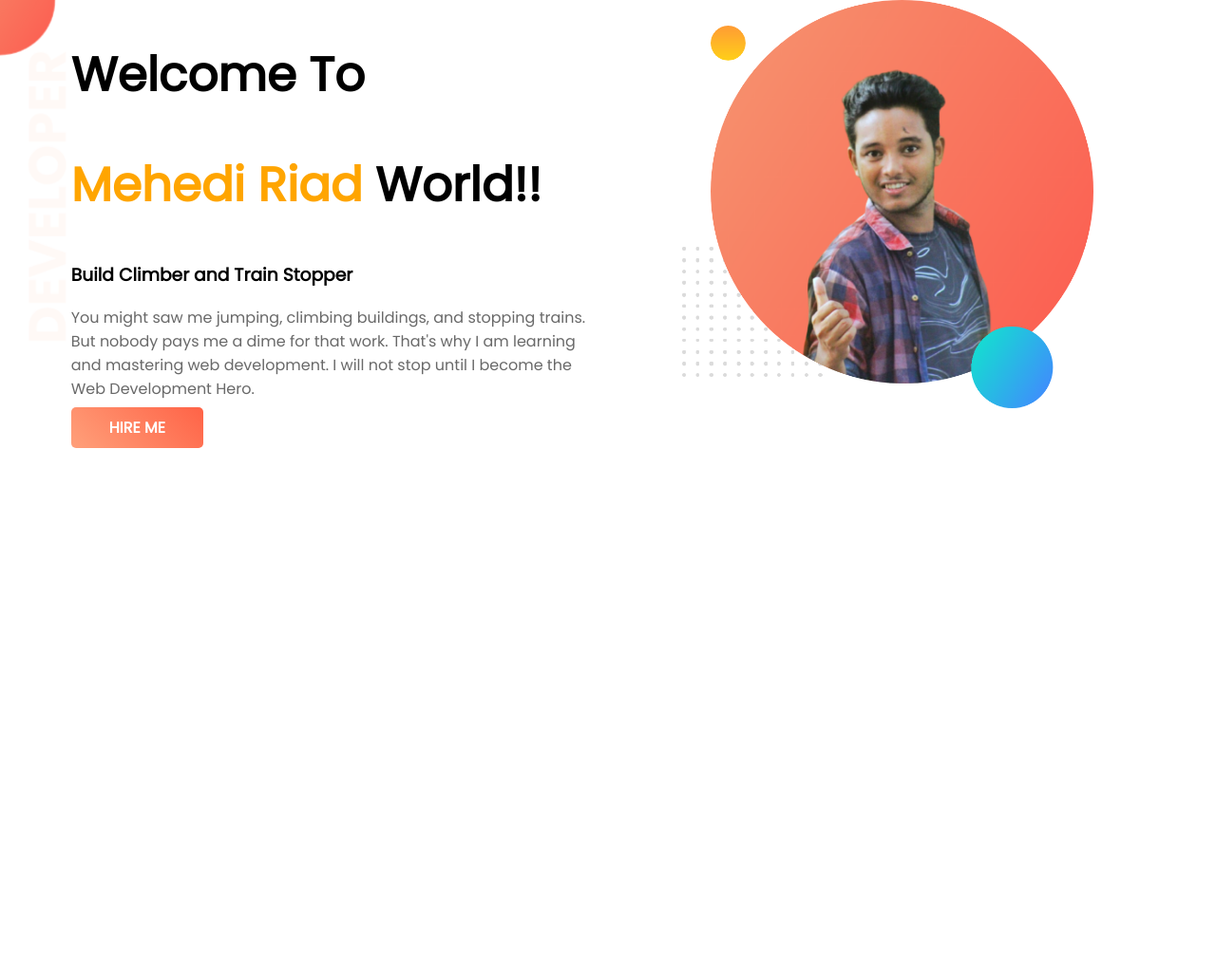
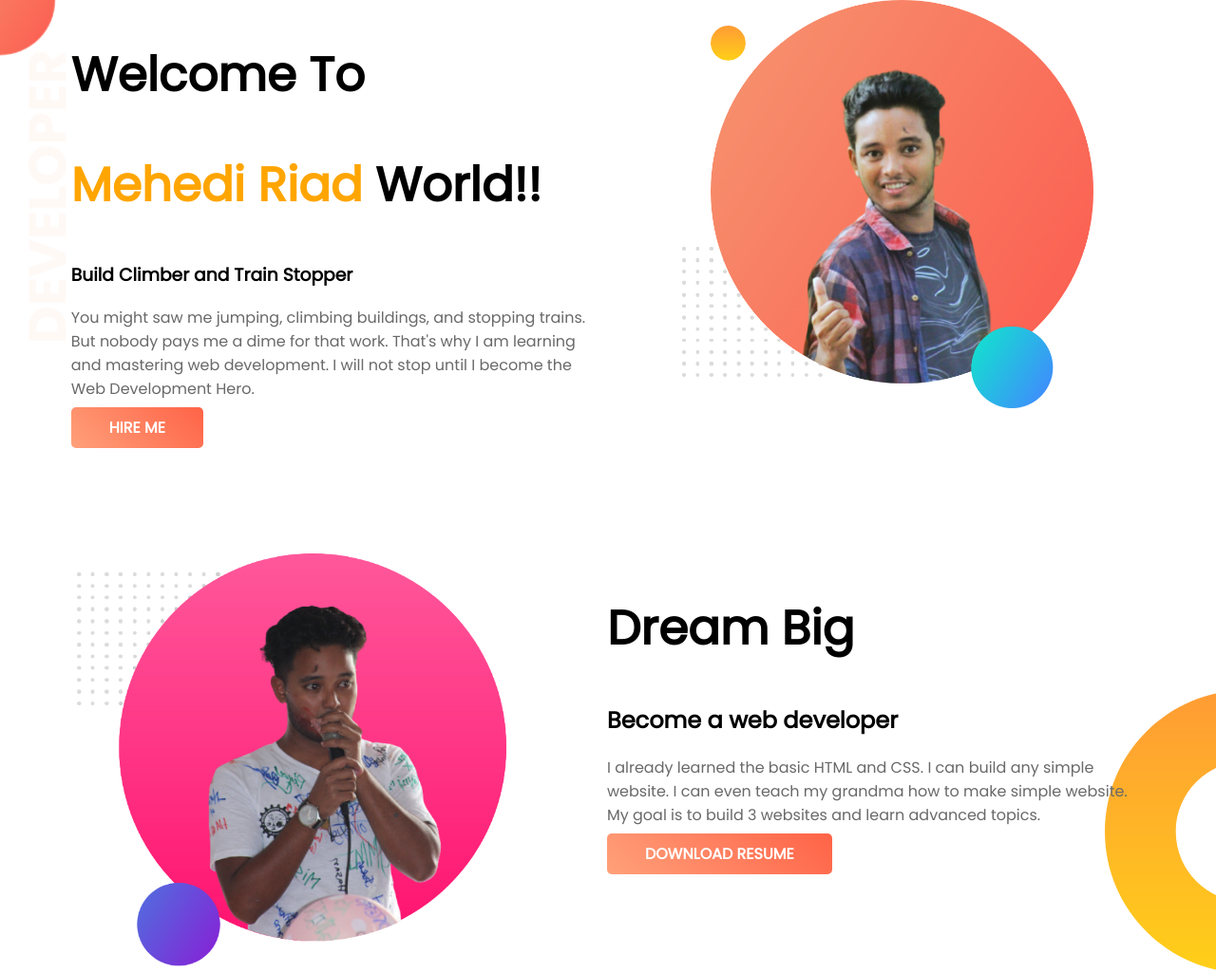
Before and after one commit to mehediriad/first-portfolio, a plain HTML site: page index.html in a window 1280 px wide. Shown: the whole page at 95% size. Before the commit the page ends 800 px from the top, so only its background shows below. Drawn offline with Linux system fonts and the light colour scheme.

Commit message:
big area added

```diff
--- a/index.html
+++ b/index.html
@@ -20,5 +20,16 @@
             <img src="images/my-bg.png" alt="Img">
         </div>
     </section>
+    <section class="dream-big">
+        <div class="half-width" style="text-align: center;">
+            <img src="images/my-bg2.png" alt="img2">
+        </div>
+        <div class="half-width">
+            <h1>Dream Big</h1>
+            <h2>Become a web developer</h2>
+            <p>I already learned the basic HTML and CSS. I can build any simple website. I can even teach my grandma how to make simple website. My goal is to build 3 websites and learn advanced topics.</p>
+            <a href="#" target="_blank">DOWNLOAD RESUME</a>
+        </div>
+    </section>
 </body>
 </html>
--- a/style.css
+++ b/style.css
@@ -8,6 +8,7 @@ body{
     background:url("images/top-banner.png");
     background-repeat: no-repeat;
     padding:0 4%;
+    margin-bottom: 120px;
 }
 .half-width{
     width:50%;
@@ -34,3 +35,10 @@ body{
     text-transform: uppercase;
     font-weight: bold;
 }
+.dream-big{
+    display:flex;
+    padding:0 4% 0 0;
+    background:url(images/dream-bg.png);
+    background-repeat: no-repeat;
+    background-position: bottom right;
+}
```
